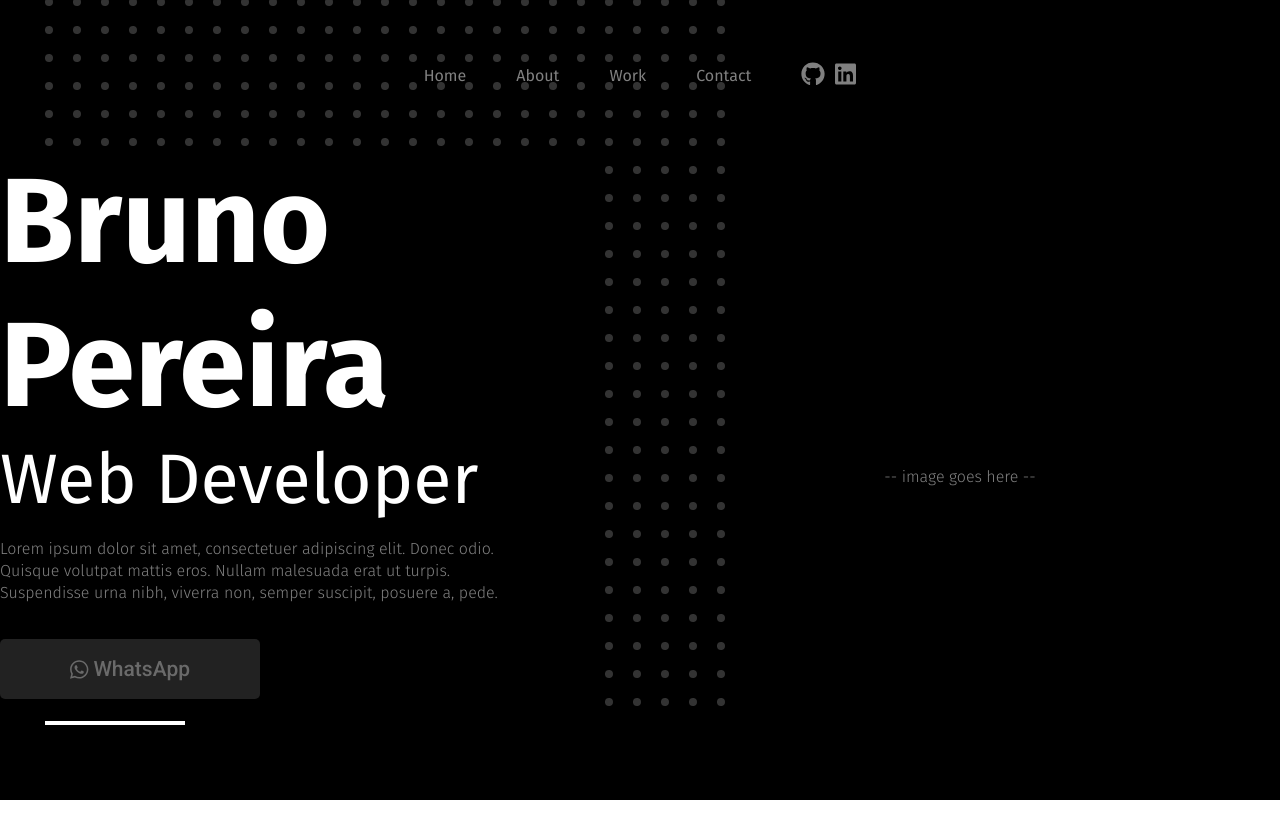
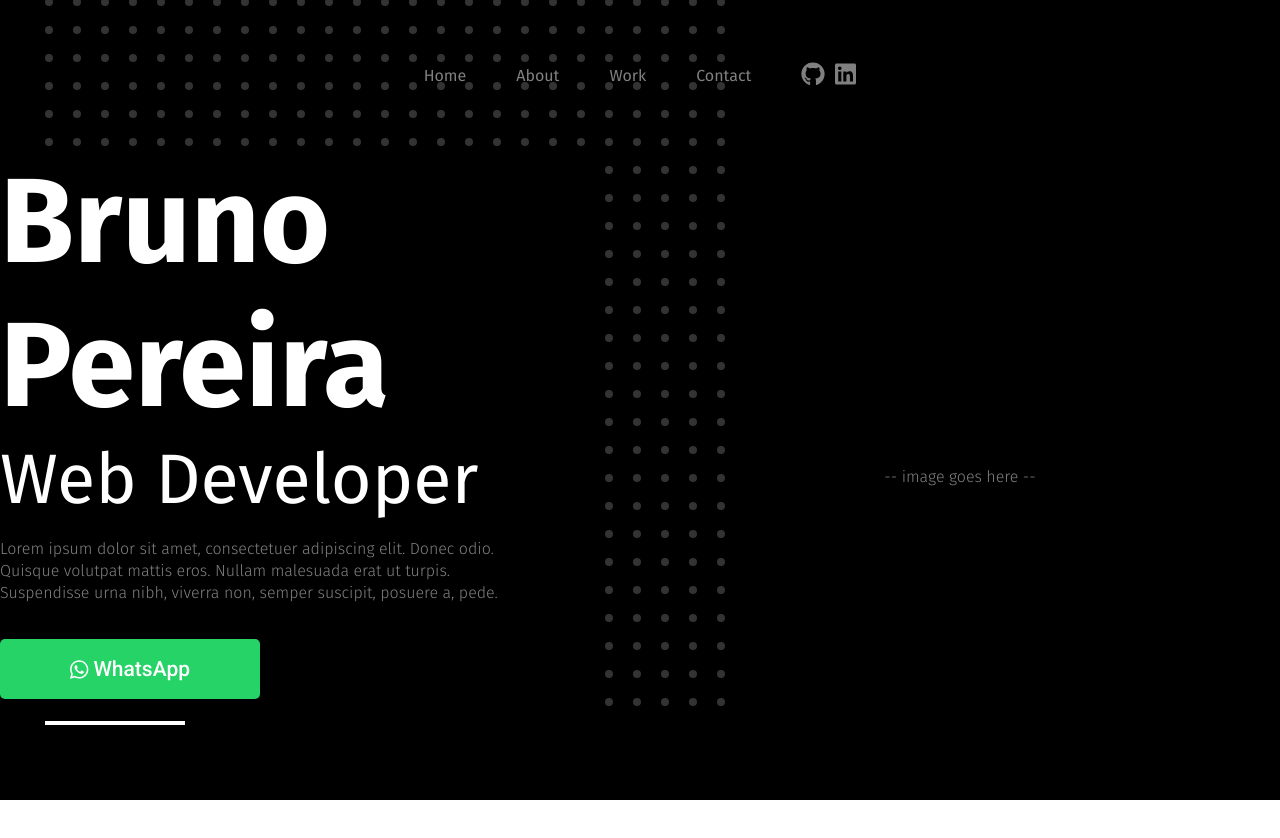
Before and after one commit to SirBruno/portfolio, a Next.js app: page / in a window 1280 px wide. In both pictures the pointer is over the link "WhatsApp". Shown: the top 838 px of the page. Built offline with nearby package versions, Linux system fonts and the light colour scheme.

Commit message:
Added the WhatsApp color to the CTA.

```diff
--- a/styles/Home.module.css
+++ b/styles/Home.module.css
@@ -101,6 +101,13 @@ a.heroCTA {
   text-decoration: none;
   z-index: 1;
   position: relative;
+  transition: .3s;
+}
+
+a.heroCTA:hover {
+  transition: .3s;
+  background: #25D366;
+  color: #fff;
 }
 
 .heroCTA svg {
```
